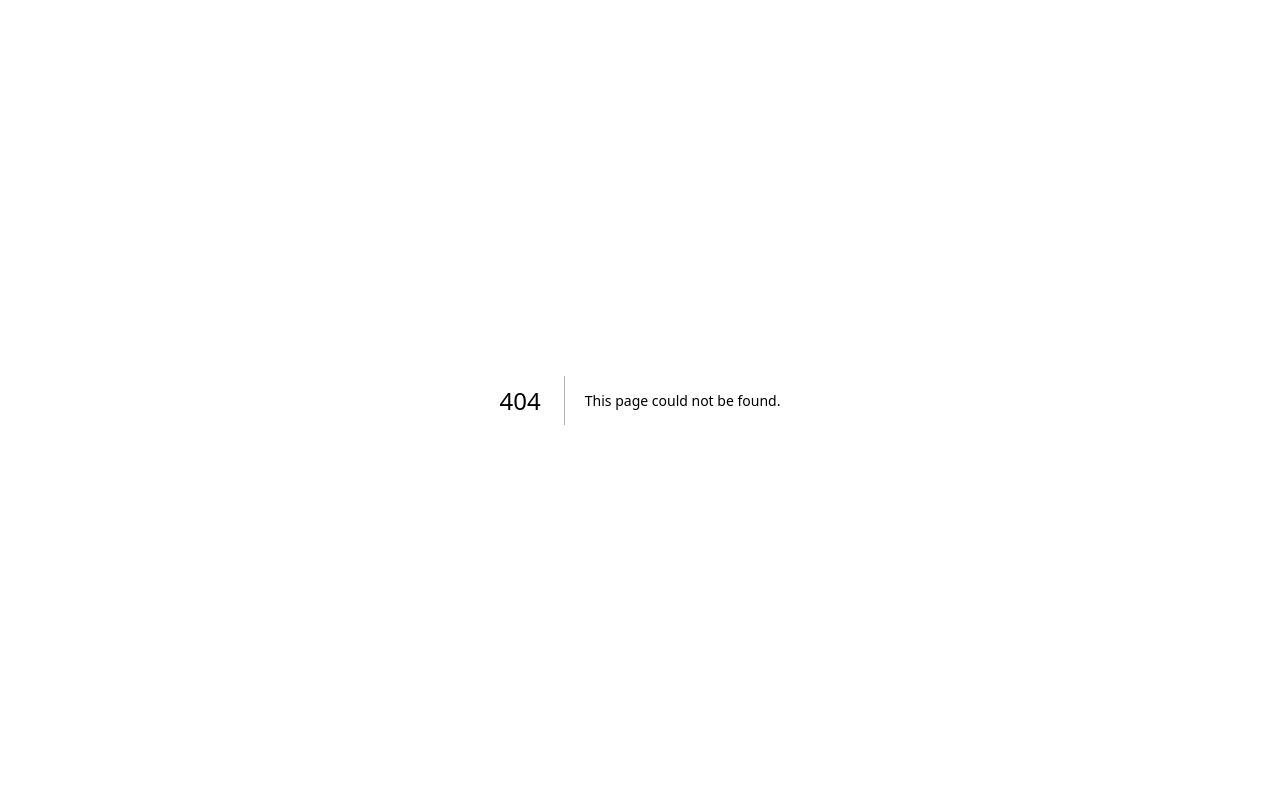
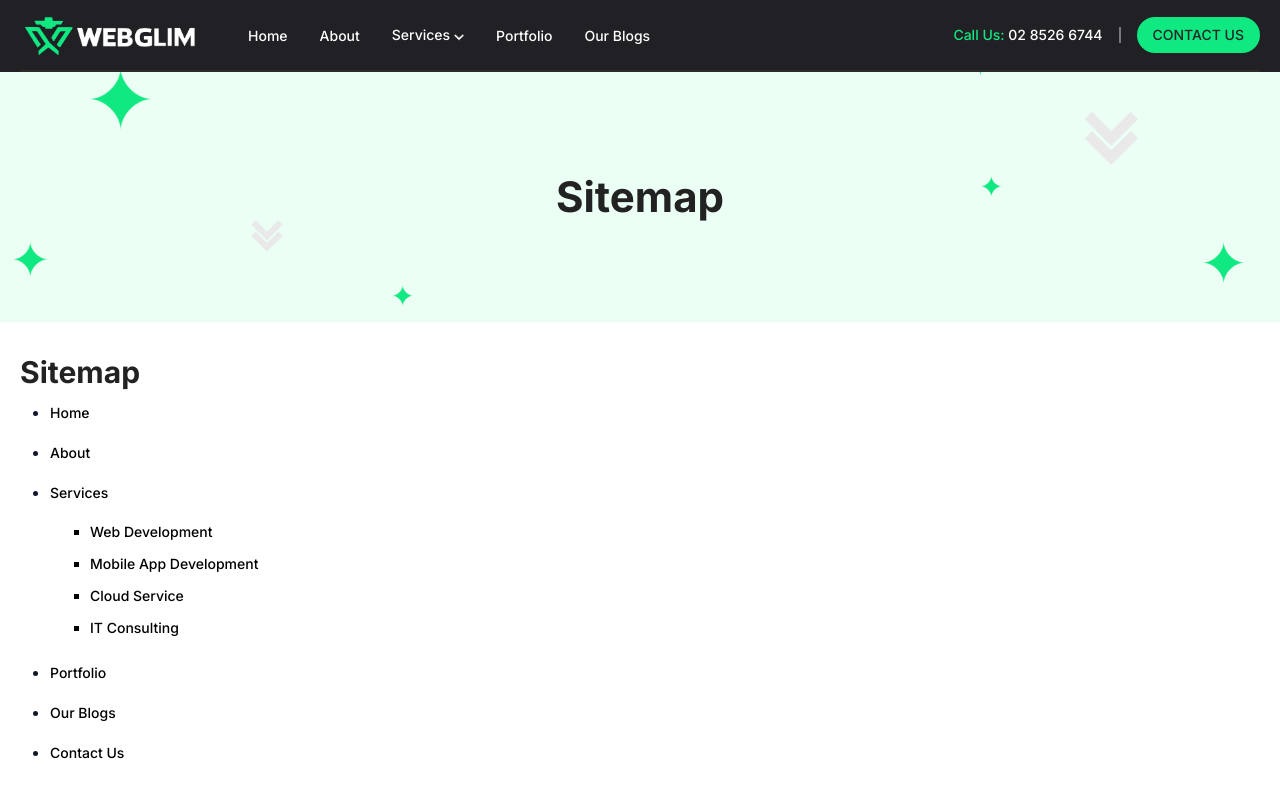
Before and after one commit to freelancework00700/WebGlim, a Next.js app: page /sitemap in a window 1280 px wide. Before the commit this address had no page. Built offline with nearby package versions, Linux system fonts and the light colour scheme.

Commit message:
- site map update

```diff
--- a/src/app/blogs/page.tsx
+++ b/src/app/blogs/page.tsx
@@ -52,7 +52,7 @@ export default function Blogs() {
                       </p>
                       <div className="flex items-center justify-between mt-4">
                         <div className="text-base text-[#a1a1a1] leading-[18px] font-normal">
-                          26 July
+                        {blog.createdDate}
                         </div>
                       </div>
                     </div>
--- a/src/app/page.tsx
+++ b/src/app/page.tsx
@@ -42,6 +42,7 @@ import ResponsiveCarousal from "../components/carousal";
 import { initGA, logPageView } from '../../utils/analytics';
 import Header from "@/components/Header";
 import Footer from "@/components/Footer";
+import { blogHeaders } from "@/data/blogHeaders";
 
 
 export default function Home() {
@@ -60,6 +61,7 @@ export default function Home() {
   const [showContent1, setShowContent1] = useState(false)
   const [showContent2, setShowContent2] = useState(false)
   const [sliderIndex, setSliderIndex] = useState(0);
+  const [blogIndex, setBlogIndex] = useState(0);
 
   return (
     <main className="max-[1024px]:mt-[77px]">
@@ -562,14 +564,16 @@ export default function Home() {
                   Blog
                 </p>
                 <h3 className="text-[#1d1c20] text-[30px] font-bold capitalize leading-[60px] relative xl:pe-[5rem] max-xl:text-[30px] max-xl:leading-[42px]">
-                  Unlocking Business Potential: The Power of MERN Stack Development
+                  {/* Unlocking Business Potential: The Power of MERN Stack Development */}
+                  {blogHeaders[blogIndex].heading}
                 </h3>
               </div>
             </div>
             <div className="col-span-7 max-[640px]:col-span-12">
               <div className="flex justify-between items-center flex-wrap">
                 <p className="text-[#3d3c40] font-normal leading-[30px] text-base w-1/2 max-[640px]:w-full">
-                  Discover MERN Stack&apos;s dynamic potential for business growth, speed, scalability, and exceptional user experiences. Transform your future.
+                  {/* Discover MERN Stack&apos;s dynamic potential for business growth, speed, scalability, and exceptional user experiences. Transform your future. */}
+                  {blogHeaders[blogIndex].shortDescription}
                 </p>
                 <Link href="/blogs" className="bg-[#10e981] rounded-full uppercase text-sm flex items-center  font-medium text-[#212527] py-2 px-4 max-[640px]:mt-4">
                   All Post +
@@ -588,7 +592,7 @@ export default function Home() {
           </div>
 
           <div className="trending-slider overflow-hidden">
-            <ResponsiveCarousal arrow={false} dots={true} slidetoshow={1} autoplay={false}>
+            <ResponsiveCarousal arrow={false} dots={true} slidetoshow={1} autoplay={true} sliderIndex={blogIndex} setSliderIndex={setBlogIndex}>
               <div className="lg:pb-0 pb-5">
                 <div className="grid grid-cols-12 gap-5 pt-10">
                   <div className="col-span-5 max-lg:col-span-12">
@@ -620,7 +624,8 @@ export default function Home() {
                               By Zahid Panhwar
                             </h5>
                             <h5 className="text-base text-[#0f0f0f] font-semibold leading-[16px] italic">
-                              September 2023
+                              {/* September 2023 */}
+                              {blogHeaders[blogIndex].date}
                             </h5>
                           </div>
                         </div>
@@ -703,7 +708,8 @@ export default function Home() {
                               By Zahid Panhwar
                             </h5>
                             <h5 className="text-base text-[#0f0f0f] font-semibold leading-[16px] italic">
-                              September 2023
+                              {/* September 2023 */}
+                              {blogHeaders[blogIndex].date}
                             </h5>
                           </div>
                         </div>
@@ -786,7 +792,8 @@ export default function Home() {
                               By Zahid Panhwar
                             </h5>
                             <h5 className="text-base text-[#0f0f0f] font-semibold leading-[16px] italic">
-                              September 2023
+                              {/* September 2023 */}
+                              {blogHeaders[blogIndex].date}
                             </h5>
                           </div>
                         </div>
@@ -869,7 +876,8 @@ export default function Home() {
                               By Zahid Panhwar
                             </h5>
                             <h5 className="text-base text-[#0f0f0f] font-semibold leading-[16px] italic">
-                              September 2023
+                              {/* September 2023 */}
+                              {blogHeaders[blogIndex].date}
                             </h5>
                           </div>
                         </div>
--- a/src/app/projects/page.tsx
+++ b/src/app/portfolio/page.tsx
@@ -10,7 +10,7 @@ import project5 from "../../../public/images/project5.png";
 import Header from "@/components/Header";
 import Footer from "@/components/Footer";
 
-export default function Projects() {
+export default function Portfolio() {
   return (
     <div className="max-[1024px]:mt-[77px]">
       <Header />
--- /dev/null
+++ b/src/app/sitemap/page.tsx
@@ -0,0 +1,79 @@
+import Header from '@/components/Header'
+import Link from 'next/link'
+import React from 'react'
+
+const Sitemap = () => {
+  return (
+    <>
+      <Header />
+      <div className=" project-bg py-[100px] max-lg:py-[70px] max-sm:py-[50px] overflow-hidden">
+        <div className="container mx-auto">
+          <h3 className="text-center text-[42px] font-bold text-[#222] leading-[50px] max-xl:text-[30px] max-xl:leading-[42px]">
+            Sitemap
+          </h3>
+        </div>
+      </div>
+      <div className="container">
+        <h3 className="text-[30px] font-bold text-[#222] leading-[40px] mt-[30px]">
+          Sitemap
+        </h3>
+        <ul className='pl-[30px] list-disc'>
+          <li className="py-2">
+            <Link href="/" className="text-sm font-medium leading-[16px] text-[#000] hover:text-[#10e981] cursor-pointer ">
+              Home
+            </Link>
+          </li>
+          <li className="py-2">
+            <Link href="/about" className="text-sm font-medium leading-[16px] text-[#000] hover:text-[#10e981] cursor-pointer ">
+              About
+            </Link>
+          </li>
+          <li className="py-2">
+            <Link href="/services" className="text-sm font-medium leading-[16px] text-[#000] cursor-pointer ">
+              Services
+              <ul className='ml-10 mt-3 list-square'>
+                <li className="py-2">
+                  <Link href="/services" className="text-sm font-medium leading-[16px] text-[#000] hover:text-[#10e981] cursor-pointer ">
+                    Web Development
+                  </Link>
+                </li>
+                <li className="py-2">
+                  <Link href="/services" className="text-sm font-medium leading-[16px] text-[#000] hover:text-[#10e981] cursor-pointer ">
+                  Mobile App Development
+                  </Link>
+                </li>
+                <li className="py-2">
+                  <Link href="/services" className="text-sm font-medium leading-[16px] text-[#000] hover:text-[#10e981] cursor-pointer ">
+                  Cloud Service
+                  </Link>
+                </li>
+                <li className="py-2">
+                  <Link href="/services" className="text-sm font-medium leading-[16px] text-[#000] hover:text-[#10e981] cursor-pointer ">
+                  IT Consulting
+                  </Link>
+                </li>
+              </ul>
+            </Link>
+          </li>
+          <li className="py-2">
+            <Link href="/portfolio" className="text-sm font-medium leading-[16px] text-[#000] hover:text-[#10e981] cursor-pointer ">
+              Portfolio
+            </Link>
+          </li>
+          <li className="py-2">
+            <Link href="/blogs" className="text-sm font-medium leading-[16px] text-[#000] hover:text-[#10e981] cursor-pointer ">
+              Our Blogs
+            </Link>
+          </li>
+          <li className="py-2">
+            <Link href="/contactUs" className="text-sm font-medium leading-[16px] text-[#000] hover:text-[#10e981] cursor-pointer ">
+              Contact Us
+            </Link>
+          </li>
+        </ul>
+      </div>
+    </>
+  )
+}
+
+export default Sitemap
--- a/src/components/Footer.tsx
+++ b/src/components/Footer.tsx
@@ -78,10 +78,10 @@ const Footer = () => {
               <div>
                 <div>
                   <Link href="#" className="cursor-pointer text-2xl text-[#fff] leading-[26px] font-semibold">
-                    Web<span className="text-[#10e981]">Glim</span>
+                    Web <span className="text-[#10e981]">Glim</span>
                   </Link>
                 </div>
-                <div className="pt-[3rem] max-sm:pt-2">
+                <div className="pt-[2rem] max-sm:pt-2">
                   <p className="text-sm leading-[20px] text-[#a9afa9] font-normal pt-[20px]">
                     Your Trusted Partner in It Excellence.
                     WebGlim delivers cutting-edge solutions in web development, mobile apps and
@@ -100,9 +100,19 @@ const Footer = () => {
                         Terms of service
                       </Link>
                     </li>
-                    <li className="uppercase text-sm text-[#a9afa9] font-normal">
+                    <li className="uppercase text-sm text-[#a9afa9] font-normal mb-2">
                       <Link href="privacyPolicy" className="cursor-pointer hover:text-[#10e981]">
                         Privacy Policy
+                      </Link>
+                    </li>
+                    <li className="uppercase text-sm text-[#a9afa9] font-normal mb-2">
+                      <Link href="sitemap" className="cursor-pointer hover:text-[#10e981]">
+                        Sitemap
+                      </Link>
+                    </li>
+                    <li className="uppercase text-sm text-[#a9afa9] font-normal mb-2">
+                      <Link href="javascript: void(0)" className="cursor-pointer hover:text-[#10e981]">
+                        ABN 17 924 199 107
                       </Link>
                     </li>
                   </ul>
@@ -174,23 +184,23 @@ const Footer = () => {
                 <ul className="mt-6">
                   <li className="capitalize text-sm text-[#a9afa9] font-normal mb-3">
                     <Link href="/contactUs" >
-                    Customers Service</Link>
+                      Customers Service</Link>
                   </li>
                   <li className="capitalize text-sm text-[#a9afa9] font-normal mb-3">
                     <Link href="/services" >
-                    IT Department</Link>
+                      IT Department</Link>
                   </li>
                   <li className="capitalize text-sm text-[#a9afa9] font-normal mb-3">
                     <Link href="/about" >
-                    About Our Campain</Link>
+                      About Our Campain</Link>
                   </li>
                   <li className="capitalize text-sm text-[#a9afa9] font-normal mb-3">
                     <Link href="/services" >
-                    Business Growth</Link>
+                      Business Growth</Link>
                   </li>
                   <li className="capitalize text-sm text-[#a9afa9] font-normal mb-3">
                     <Link href="https://calendly.com/webglim" target='_blank' >
-                    Make An Appointment</Link>
+                      Make An Appointment</Link>
                   </li>
                 </ul>
               </div>
--- a/src/components/Header.tsx
+++ b/src/components/Header.tsx
@@ -87,7 +87,7 @@ const Header = () => {
                                             }
                                         </li>
                                         <li className="px-4 py-[23px] cursor-pointer">
-                                            <Link href="/projects" className="text-sm font-medium leading-[16px] text-[#fff] hover:text-[#10e981]">
+                                            <Link href="/portfolio" className="text-sm font-medium leading-[16px] text-[#fff] hover:text-[#10e981]">
                                                 Portfolio
                                             </Link>
                                         </li>
@@ -160,7 +160,7 @@ const Header = () => {
                                                 </Link>
                                             </li>
                                             <li className="py-2">
-                                                <Link href="/projects" className="text-sm font-medium leading-[16px] text-[#1d1c21] hover:text-[#10e981] cursor-pointer ">
+                                                <Link href="/portfolio" className="text-sm font-medium leading-[16px] text-[#1d1c21] hover:text-[#10e981] cursor-pointer ">
                                                     Portfolio
                                                 </Link>
                                             </li>
--- /dev/null
+++ b/src/data/blogHeaders.ts
@@ -0,0 +1,22 @@
+export const blogHeaders=[
+    {
+        heading:'Unlocking Business Potential: The Power Of MERN Stack Development',
+        date:'September 2023',
+        shortDescription:"Discover MERN Stack's dynamic potential for business growth, speed, scalability, and exceptional user experiences. Transform your future."
+    },
+    {
+        heading:'Progressive Web Apps (PWAs): A Game Changer for Australian Businesses',
+        date:'July 2023',
+        shortDescription:"With the surge in mobile device usage and the need for faster, more efficient web experiences, businesses are seeking innovative solutions that bridge the gap between traditional websites and mobile apps."
+    },
+    {
+        heading:'The Impact of Cross-Platform Development with React Native on Mobile Apps',
+        date:'August 2023',
+        shortDescription:"In the fast-paced world of mobile app development, businesses are constantly seeking more efficient ways to reach a broader audience without breaking the bank."
+    },
+    {
+        heading:'Unveiling the World of High-End Web Solutions',
+        date:'October 2023',
+        shortDescription:"In today's digital landscape, where every pixel counts, your online presence is the gateway to success"
+    }
+]
--- a/tailwind.config.js
+++ b/tailwind.config.js
@@ -12,6 +12,13 @@ module.exports = {
       center: true,
       padding: "2rem",
 
+    },
+    listStyleType: {
+      none: 'none',
+      disc: 'disc',
+      decimal: 'decimal',
+      square: 'square',
+      roman: 'upper-roman',
     },
     extend: {
       colors: {
```
Also changed, not shown: public/robots.txt, 1 other file (tests, documents, lock files or other folders).
